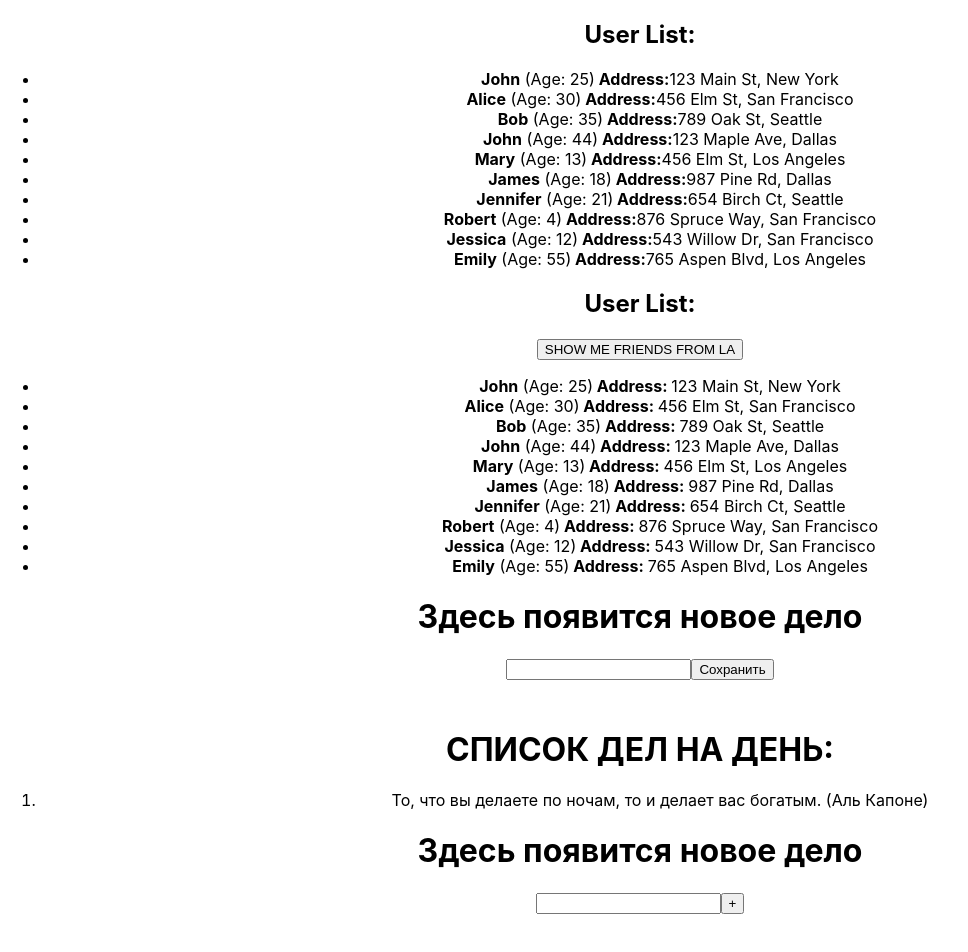
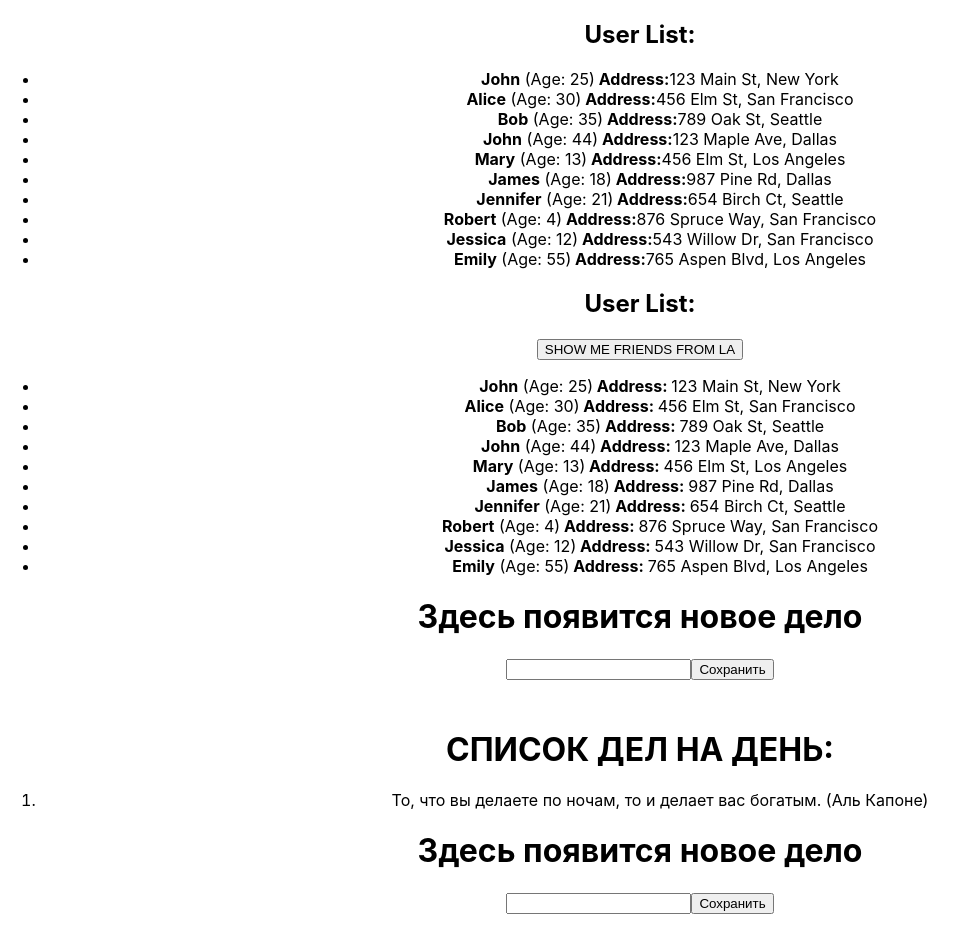
Before and after one commit to sergbfmv/homework-front, a React (Create React App) app: page / in a window 1280 px wide. Shown: the top 952 px of the page, without its empty margins (0-968 px from the left). Built offline with nearby package versions, Linux system fonts and the light colour scheme.

Commit message:
4th homework change name of btn

```diff
--- a/src/HW/4/HW4.tsx
+++ b/src/HW/4/HW4.tsx
@@ -32,7 +32,7 @@ export const HW4 = () => {
 
       <Input currentText={currentText} setCurrentText={setCurrentText} />
 
-      <Button name={'+'} callBack={handleSave} />
+      <Button name={'Сохранить'} callBack={handleSave} />
 
       <h1 style={{ marginTop: '50px' }}>СПИСОК ДЕЛ НА ДЕНЬ:</h1>
 
```
